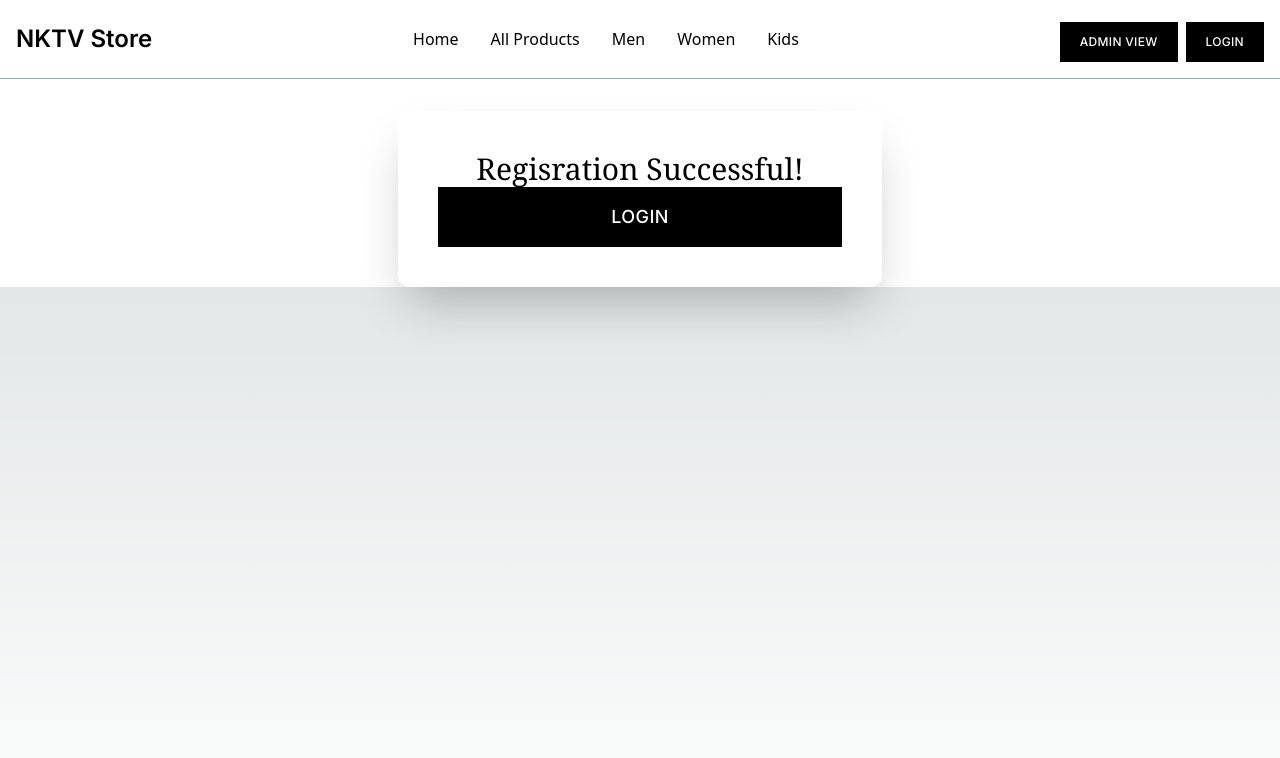
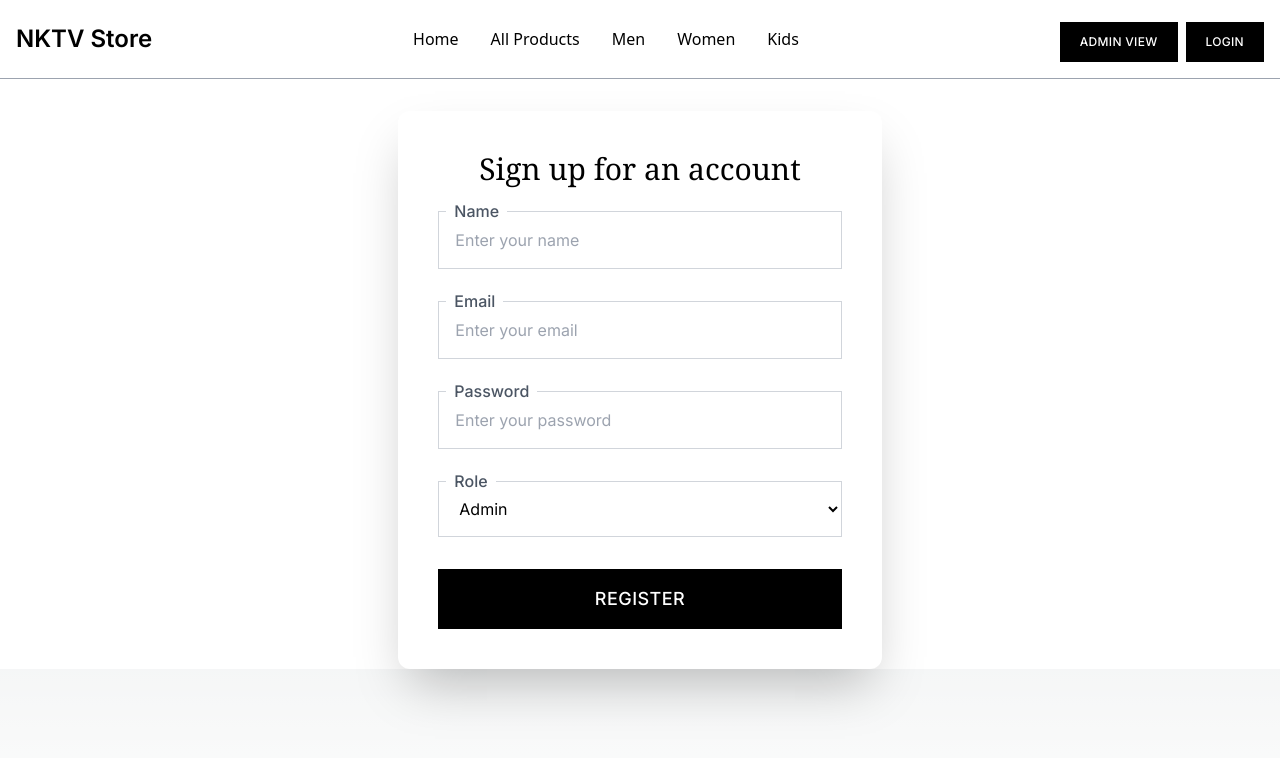
Before and after one commit to nainoaktv/nktv-store, a Next.js app: page /register in a window 1280 px wide. Shown: the top 758 px of the page. Built offline with nearby package versions, Linux system fonts and the light colour scheme.

Commit message:
update registration feature, add bg to form component labels, fix misspelled words

```diff
--- a/src/app/register/page.js
+++ b/src/app/register/page.js
@@ -1,6 +1,10 @@
 "use client";
 
-const isRegistered = true;
+import InputComponent from "@/components/FormElements/InputComponent";
+import SelectComponent from "@/components/FormElements/SelectComponent";
+import { registrationFormControls } from "@/utils";
+
+const isRegistered = false;
 
 export default function Register() {
   return (
@@ -15,10 +19,30 @@ export default function Register() {
                   : "Sign up for an account"}
               </p>
               {isRegistered ? (
-                <button className="inline-flex w-full items-center justify-center bg-black px-6 py-4 text-lg text-white transition-all duration-200 ease-in-out fcous:shadow font-medium uppercase tracking-wide">
+                <button className="inline-flex w-full items-center justify-center bg-black px-6 py-4 text-lg text-white transition-all duration-200 ease-in-out focus:shadow font-medium uppercase tracking-wide">
                   Login
                 </button>
-              ) : null}
+              ) : (
+                <div className="w-full mt-6 mr-0 mb-0 ml-0 relative space-y-8">
+                  {registrationFormControls.map((items) =>
+                    items.componentType === "input" ? (
+                      <InputComponent
+                        type={items.type}
+                        placeholder={items.placeholder}
+                        label={items.label}
+                      />
+                    ) : items.componentType === "select" ? (
+                      <SelectComponent
+                        options={items.options}
+                        label={items.label}
+                      />
+                    ) : null
+                  )}
+                  <button className="inline-flex w-full items-center justify-center bg-black px-6 py-4 text-lg text-white transition-all duration-200 ease-in-out focus:shadow font-medium uppercase tracking-wide">
+                    Register
+                  </button>
+                </div>
+              )}
             </div>
           </div>
         </div>
--- a/src/components/FormElements/InputComponent/index.js
+++ b/src/components/FormElements/InputComponent/index.js
@@ -7,7 +7,7 @@ export default function InputComponent({
 }) {
   return (
     <div className="relative">
-      <p className="pt-0 pr-2 pb-0 pl-2 -mt-3 mr-0 mb-0 ml-2 font-medium text-gray-600">
+      <p className="pt-0 pr-2 pb-0 pl-2 absolute -mt-3 mr-0 mb-0 ml-2 font-medium text-gray-600 bg-white">
         {label}
       </p>
       <input
--- a/src/components/FormElements/SelectComponent/index.js
+++ b/src/components/FormElements/SelectComponent/index.js
@@ -6,7 +6,7 @@ export default function SelectComponent({
 }) {
   return (
     <div className="relative">
-      <p className="pt-0 pr-2 pb-0 pl-2 -mt-3 mr-0 mb-0 ml-2 font-medium text-gray-600">
+      <p className="pt-0 pr-2 pb-0 pl-2 absolute -mt-3 mr-0 mb-0 ml-2 font-medium text-gray-600 bg-white">
         {label}
       </p>
       <select
--- a/src/utils/index.js
+++ b/src/utils/index.js
@@ -55,13 +55,6 @@ export const registrationFormControls = [
     componentType: "input",
   },
   {
-    id: "name",
-    type: "text",
-    placeholder: "Enter your name",
-    label: "Name",
-    componentType: "input",
-  },
-  {
     id: "password",
     type: "password",
     placeholder: "Enter your password",
@@ -74,7 +67,7 @@ export const registrationFormControls = [
     placeholder: "",
     label: "Role",
     componentType: "select",
-    option: [
+    options: [
       {
         id: "admin",
         label: "Admin",
```
